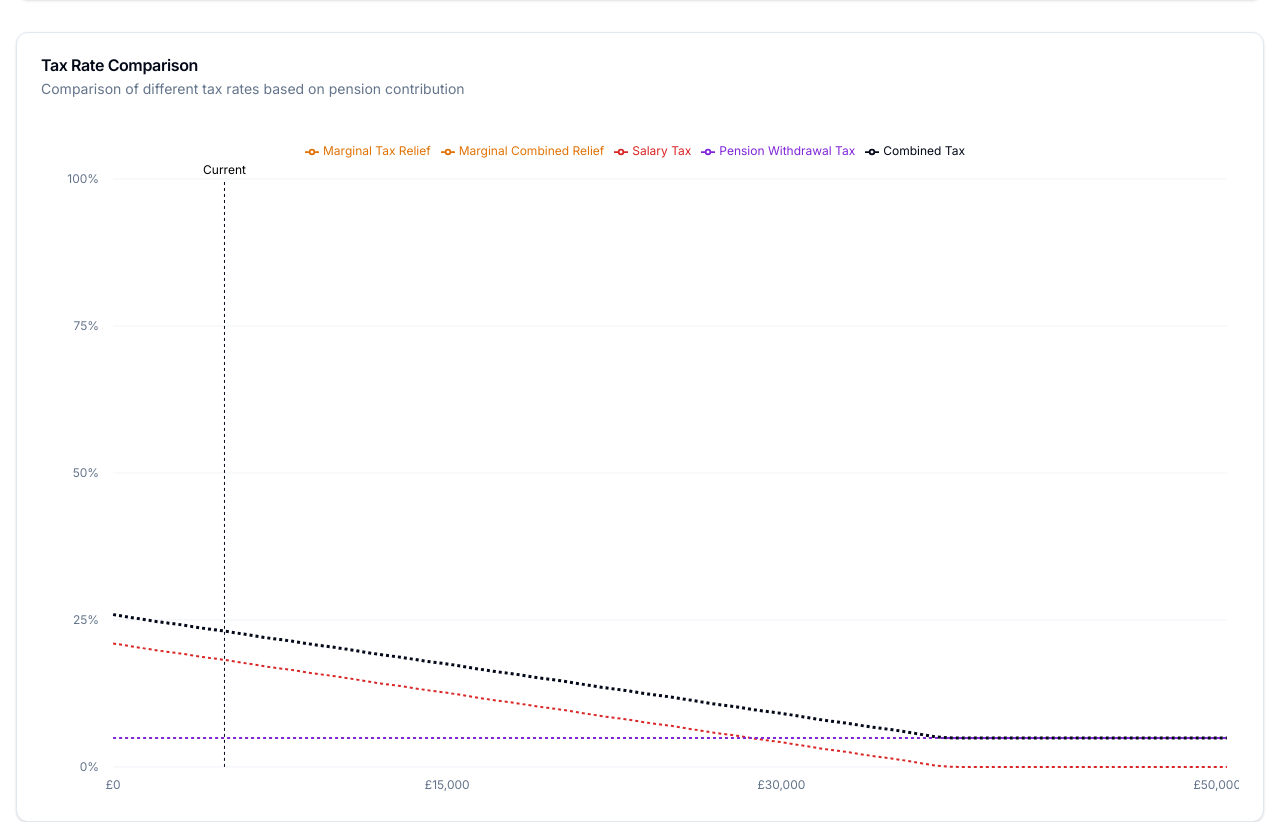
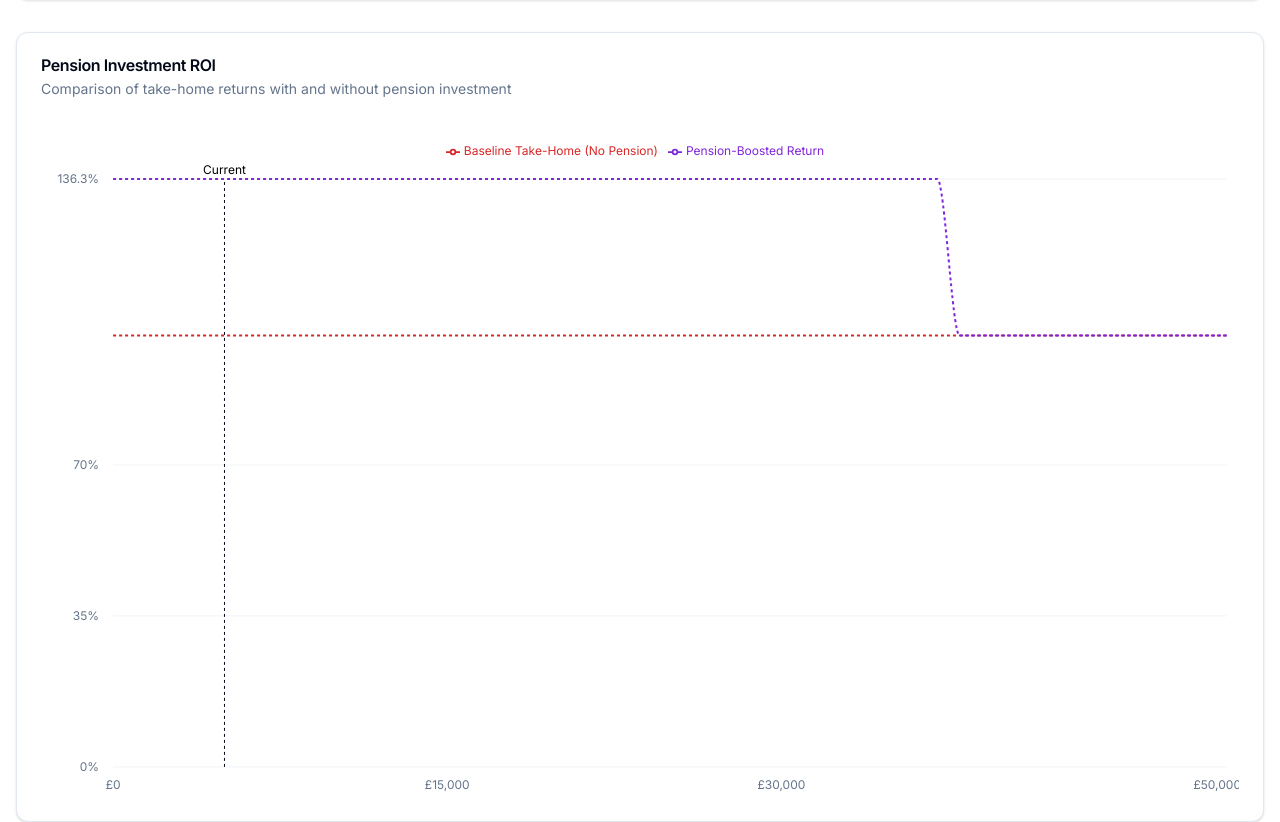
Before and after one commit to FranciscoMoretti/uk-pension-contributions-calculator, a Next.js app: page / in a window 1280 px wide. Shown: the part 1827-2649 px from the top of the page. Built offline with nearby package versions, Linux system fonts and the light colour scheme.

Commit message:
built new graphs

```diff
--- a/src/app/page.tsx
+++ b/src/app/page.tsx
@@ -32,6 +32,7 @@ import {
   FormLabel,
   FormMessage,
 } from "@/components/ui/form";
+import { MarginalROIChart } from "@/components/MarginalROIChart";
 
 const formSchema = z.object({
   grossSalary: z.number().min(0).max(1000000),
@@ -68,7 +69,7 @@ export default function PensionCalculator() {
     potValue,
     annualPensionWithdrawal
   );
-  const { withdrawalTaxPercentage } = calculatePensionWithdrawal(
+  const { withdrawalTaxRate } = calculatePensionWithdrawal(
     potValue,
     annualPensionWithdrawal
   );
@@ -78,17 +79,40 @@ export default function PensionCalculator() {
     pensionContribution
   ).map((item) => ({
     ...item,
-    taxPensionPercentage: Math.round(withdrawalTaxPercentage * 10) / 10,
-    combinedTaxPercentage:
-      Math.round((withdrawalTaxPercentage + item.taxSalaryPercentage) * 10) /
-      10,
-    pensionAfterWithdrawal: item.pension * (1 - withdrawalTaxPercentage),
-    marginalCombinedRelief: calculateMarginalCombinedRelief(
-      item.marginalRelief,
-      withdrawalTaxPercentage
-    ), // total relief of boost by tax relief reduced by tax on withdrawal
-    pensionWithdrawalTax: item.pension * withdrawalTaxPercentage,
-    net: item.takeHome + item.pension * (1 - withdrawalTaxPercentage / 100), // take home (salary after tax) + pension after withdrawal tax
+    taxSalaryPercentage: Number((item.taxSalaryRate * 100).toFixed(1)),
+    taxPensionPercentage: Number((withdrawalTaxRate * 100).toFixed(1)),
+    combinedTaxPercentage: Number(
+      ((withdrawalTaxRate + item.taxSalaryRate) * 100).toFixed(1)
+    ),
+    pensionAfterWithdrawal: item.pension * (1 - withdrawalTaxRate),
+    marginalReliefPercentage: Number(
+      (item.marginalReliefRate * 100).toFixed(1)
+    ),
+    marginalCombinedReliefRate: calculateMarginalCombinedRelief(
+      item.marginalReliefRate,
+      withdrawalTaxRate
+    ),
+    marginalCombinedReliefPercentage: Number(
+      (
+        calculateMarginalCombinedRelief(
+          item.marginalReliefRate,
+          withdrawalTaxRate
+        ) * 100
+      ).toFixed(1)
+    ),
+    pensionWithdrawalTax: item.pension * withdrawalTaxRate,
+    net: item.takeHome + item.pension * (1 - withdrawalTaxRate),
+    baselineReturn: 100,
+    pensionBoost:
+      Math.round(
+        (1 /
+          (1 -
+            calculateMarginalCombinedRelief(
+              item.marginalReliefRate,
+              withdrawalTaxRate
+            ))) *
+          1000
+      ) / 10,
   }));
 
   function onSubmit(values: z.infer<typeof formSchema>) {
@@ -301,6 +325,10 @@ export default function PensionCalculator() {
           data={valuesByContrutributionData}
           currentPension={pensionContribution}
         />
+        <MarginalROIChart
+          data={valuesByContrutributionData}
+          currentPension={pensionContribution}
+        />
         <TaxComparisonChart
           data={valuesByContrutributionData}
           currentPension={pensionContribution}
--- /dev/null
+++ b/src/components/MarginalROIChart.tsx
@@ -0,0 +1,52 @@
+"use client";
+
+import { BaseChart } from "@/components/ui/BaseChart";
+import { ChartConfig } from "@/components/ui/chart";
+
+interface ChartData {
+  pension: number;
+  marginalCombinedReliefRate: number;
+  baselineReturn: number;
+  pensionBoost: number;
+}
+
+const chartConfig = {
+  baselineReturn: {
+    label: "Baseline Take-Home (No Pension)",
+    color: "hsl(var(--chart-5))",
+  },
+  pensionBoost: {
+    label: "Pension-Boosted Return",
+    color: "hsl(var(--chart-6))",
+  },
+} satisfies ChartConfig;
+
+export function MarginalROIChart({
+  data,
+  currentPension,
+}: {
+  data: ChartData[];
+  currentPension: number;
+}) {
+  const processedData = data.map((d) => ({
+    ...d,
+    baselineReturn: 100, // Always 100% as baseline
+    pensionBoost:
+      Math.round((1 / (1 - d.marginalCombinedReliefRate)) * 1000) / 10, // Convert to percentage with 1 decimal
+  }));
+
+  return (
+    <BaseChart
+      data={processedData}
+      config={chartConfig}
+      title="Pension Investment ROI"
+      description="Comparison of take-home returns with and without pension investment"
+      currentValue={currentPension}
+      xAxisKey="pension"
+      lines={["baselineReturn", "pensionBoost"]}
+      showPercentages={true}
+      tooltipLabel="Return on Investment"
+      hideRightAxis={true}
+    />
+  );
+}
--- a/src/components/TaxComparisonChart.tsx
+++ b/src/components/TaxComparisonChart.tsx
@@ -5,14 +5,14 @@ import { ChartConfig } from "@/components/ui/chart";
 
 interface ChartData {
   pension: number;
-  marginalRelief: number;
+  marginalReliefPercentage: number;
   taxSalaryPercentage: number;
   taxPensionPercentage: number;
   combinedTaxPercentage: number;
 }
 
 const chartConfig = {
-  marginalRelief: {
+  marginalReliefPercentage: {
     label: "Marginal Tax Relief",
     color: "hsl(var(--chart-4))",
   },
@@ -28,9 +28,9 @@ const chartConfig = {
     label: "Combined Tax",
     color: "hsl(var(--foreground))",
   },
-  marginalCombinedRelief: {
+  marginalCombinedReliefPercentage: {
     label: "Marginal Combined Relief",
-    color: "hsl(var(--chart-4))",
+    color: "hsl(var(--chart-3))",
   },
 } satisfies ChartConfig;
 
@@ -50,8 +50,8 @@ export function TaxComparisonChart({
       currentValue={currentPension}
       xAxisKey="pension"
       lines={[
-        "marginalRelief",
-        "marginalCombinedRelief",
+        "marginalReliefPercentage",
+        "marginalCombinedReliefPercentage",
         "taxSalaryPercentage",
         "taxPensionPercentage",
         "combinedTaxPercentage",
--- a/src/utils/taxCalculations.ts
+++ b/src/utils/taxCalculations.ts
@@ -115,7 +115,7 @@ export function calculatePensionWithdrawal(
   );
   const totalTax = incomeTax; // No NI on pension withdrawals
   const netWithdrawal = annualWithdrawal - totalTax;
-  const withdrawalTaxPercentage = (totalTax / annualWithdrawal) * 100;
+  const withdrawalTaxRate = totalTax / annualWithdrawal;
 
   return {
     taxFreePortion,
@@ -125,7 +125,7 @@ export function calculatePensionWithdrawal(
     incomeTax,
     totalTax,
     netWithdrawal,
-    withdrawalTaxPercentage,
+    withdrawalTaxRate,
   };
 }
 
@@ -158,31 +158,35 @@ export function generateChartData(
   for (let pension = 0; pension <= maxContribution; pension += step) {
     const { netTakeHome, totalTax } = calculateTax(grossSalary, pension);
     // Calculate salary tax percentage
-    const taxSalaryPercentage = (totalTax / grossSalary) * 100;
+    const taxSalaryRate = totalTax / grossSalary;
+    const marginalReliefRate = calculateMarginalRelief(grossSalary, pension);
 
     data.push({
       pension,
       takeHome: netTakeHome,
       tax: totalTax,
+      marginalReliefRate: marginalReliefRate,
       pensionContribution: pension,
-      taxSalaryPercentage: Math.round(taxSalaryPercentage * 10) / 10,
+      taxSalaryRate: taxSalaryRate,
     });
   }
 
   // Add gross salary point if it's not already included and is less than maxContribution
   if (grossSalary <= maxContribution && grossSalary % step !== 0) {
     const { netTakeHome, totalTax } = calculateTax(grossSalary, grossSalary);
-    const marginalRelief = calculateMarginalRelief(grossSalary, grossSalary);
-
-    const taxSalaryPercentage = (totalTax / grossSalary) * 100;
+    const marginalReliefRate = calculateMarginalRelief(
+      grossSalary,
+      grossSalary
+    );
+    const taxSalaryRate = totalTax / grossSalary;
 
     const newPoint = {
       pension: grossSalary,
       takeHome: netTakeHome,
       tax: totalTax,
       pensionContribution: grossSalary,
-      marginalRelief: Math.round(marginalRelief * 100),
-      taxSalaryPercentage: Math.round(taxSalaryPercentage * 10) / 10,
+      marginalReliefRate: marginalReliefRate,
+      taxSalaryRate: taxSalaryRate,
     };
 
     const insertIndex = data.findIndex((point) => point.pension > grossSalary);
@@ -200,20 +204,20 @@ export function generateChartData(
         grossSalary,
         pensionContribution
       );
-      const marginalRelief = calculateMarginalRelief(
+      const marginalReliefRate = calculateMarginalRelief(
         grossSalary,
         pensionContribution
       );
 
-      const taxSalaryPercentage = (totalTax / grossSalary) * 100;
+      const taxSalaryRate = totalTax / grossSalary;
 
       const newPoint = {
         pension: pensionContribution,
         takeHome: netTakeHome,
         tax: totalTax,
         pensionContribution,
-        marginalRelief: Math.round(marginalRelief * 100),
-        taxSalaryPercentage: Math.round(taxSalaryPercentage * 10) / 10,
+        marginalReliefRate: marginalReliefRate,
+        taxSalaryRate: taxSalaryRate,
       };
 
       const insertIndex = data.findIndex(
@@ -281,7 +285,7 @@ export function generateWithdrawalChartData(
 
 export function calculateMarginalCombinedRelief(
   marginalSalaryRelief: number,
-  withdrawalTaxPercentage: number
+  withdrawalTaxRate: number
 ) {
   // Consider a 42% relief on salary, and a 15% tax on withdrawal.
   // For a £1 increase in salary, you get 0.42 relief.
@@ -289,5 +293,5 @@ export function calculateMarginalCombinedRelief(
   // So for a £1 increase in pension contributions, you get 0.42 relief in salary tax.
   // When withdrawing, you get 0.42 relief in salary tax, but you also get 0.15 tax on the withdrawal.
   // So the net relief is 0.42 * (1 - 0.15) = 0.357.
-  return marginalSalaryRelief * (1 - withdrawalTaxPercentage / 100);
+  return marginalSalaryRelief * (1 - withdrawalTaxRate);
 }
```
